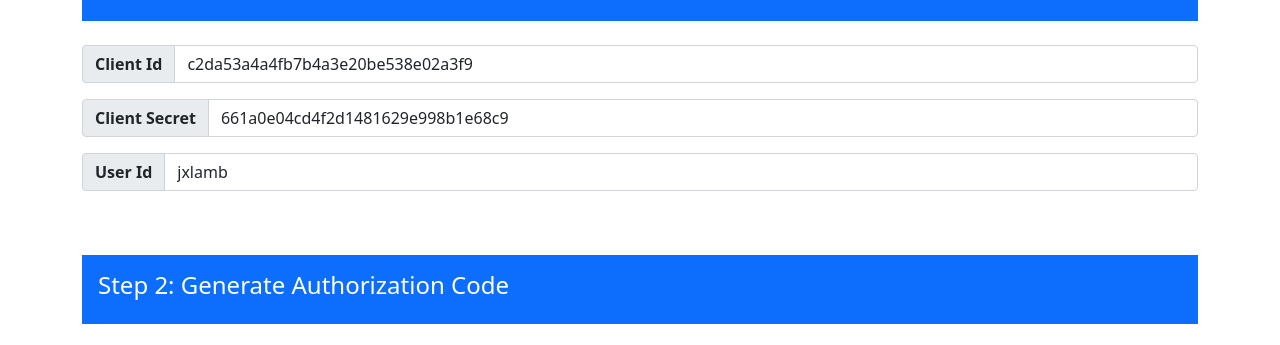
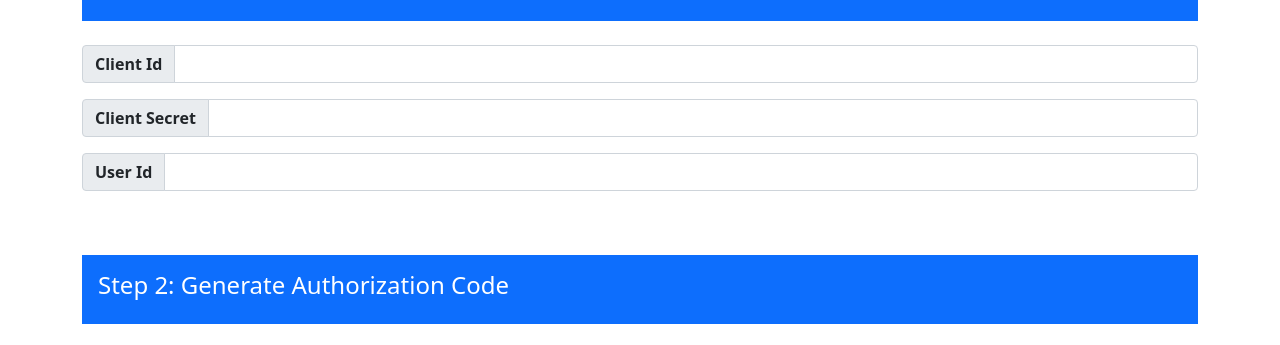
Before and after one commit to jxlamb/oneupwebapp, a website: page index.html in a window 1280 px wide. Shown: the part 448-793 px from the top of the page. Drawn offline with nearby package versions, Linux system fonts and the light colour scheme; no server answers.

Commit message:
fix readme and remove dev client info

```diff
--- a/index.html
+++ b/index.html
@@ -28,15 +28,15 @@
         </div>
         <div class="input-group mb-3">
             <span class="input-group-text"><strong>Client Id</strong></span>
-            <input type="text" class="form-control" id="client_id" value="c2da53a4a4fb7b4a3e20be538e02a3f9">
+            <input type="text" class="form-control" id="client_id" value="">
         </div>
         <div class="input-group mb-3">
             <span class="input-group-text"><strong>Client Secret</strong></span>
-            <input type="text" class="form-control" id="client_secret" value="661a0e04cd4f2d1481629e998b1e68c9">
+            <input type="text" class="form-control" id="client_secret" value="">
         </div>
         <div class="input-group mb-3">
             <span class="input-group-text"><strong>User Id</strong></span>
-            <input type="text" class="form-control" id="app_user_id" value="jxlamb">
+            <input type="text" class="form-control" id="app_user_id" value="">
         </div>
         </br></br>
 
```
Also changed, not shown: README.md.
